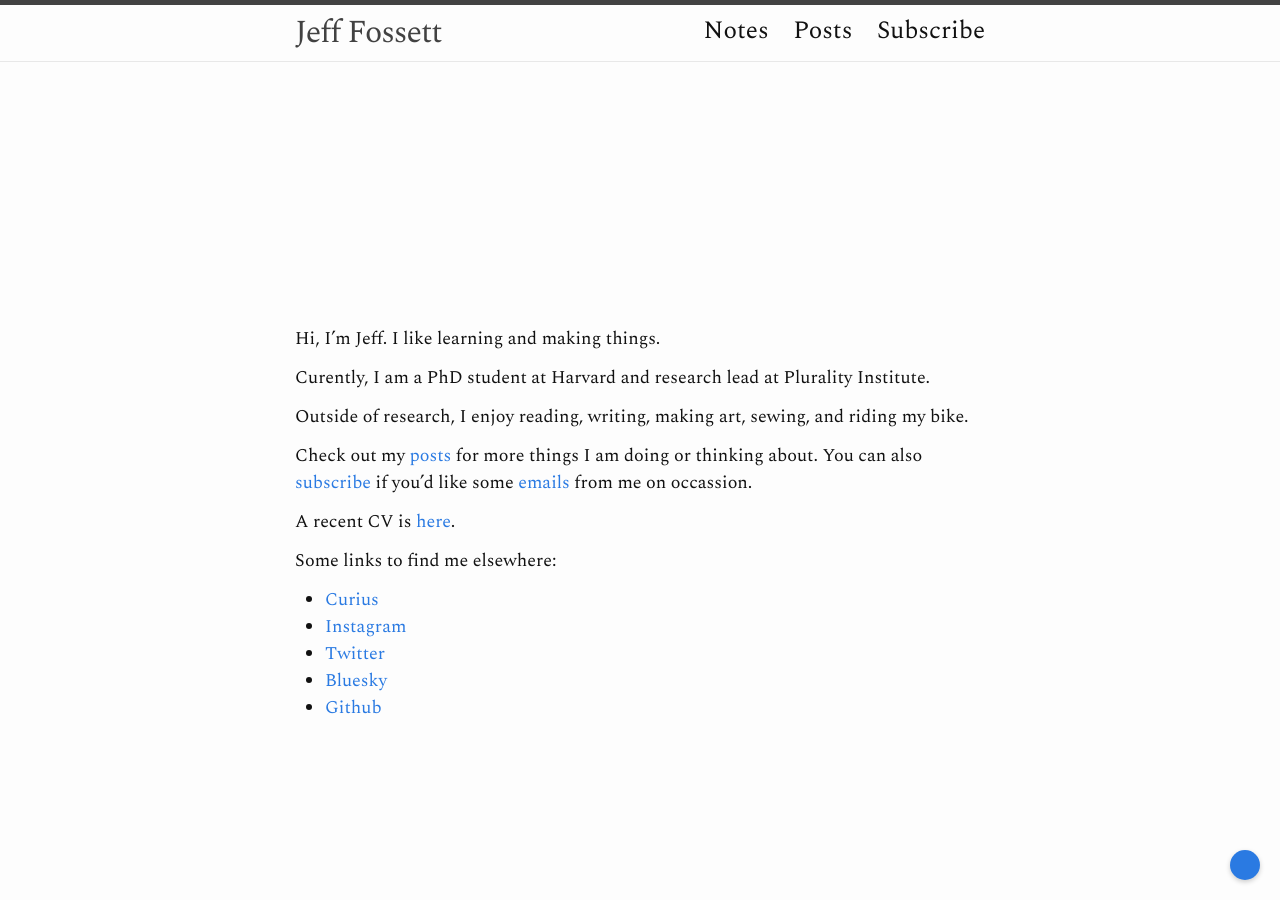
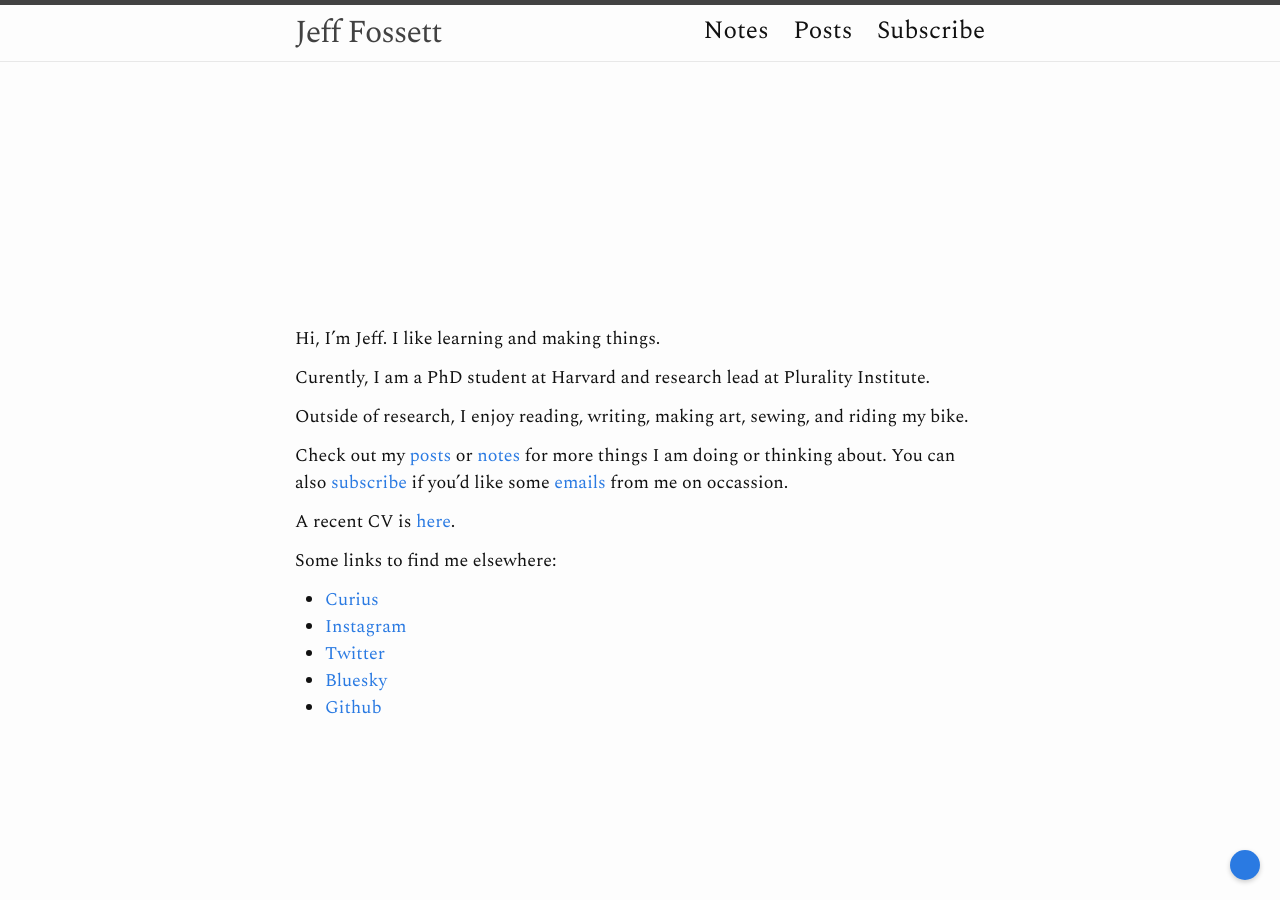
Before and after one commit to Fossj117/fossj117.github.io, a Jekyll site: the page built from index.md, in a window 1280 px wide. Built offline with Jekyll 4.4.1, drawn with Linux system fonts in a browser that asks for light colours; nearby versions of some CDN libraries.

Commit message:
add index

```diff
--- a/index.md
+++ b/index.md
@@ -16,10 +16,9 @@ Curently, I am a PhD student at Harvard and research lead at Plurality Institute
 
 Outside of research, I enjoy reading, writing, making art, sewing, and riding my bike.
 
-Check out my [posts](https://jeffreyfossett.com/posts/) for more things I am doing or thinking about. You can also [subscribe](https://jeffreyfossett.com/subscribe/) if you'd like some [emails](https://jeffreyfossett.com/2024/07/10/newsletter-db.html) from me on occassion.
+Check out my [posts](https://jeffreyfossett.com/posts/) or [notes](https://jeffreyfossett.com/notes/) for more things I am doing or thinking about. You can also [subscribe](https://jeffreyfossett.com/subscribe/) if you'd like some [emails](https://jeffreyfossett.com/2024/07/10/newsletter-db.html) from me on occassion.
 
-A recent CV is
-    <a href="/files/Jeffrey_Fossett_CV_2023.pdf">here</a>.
+A recent CV is <a href="/files/Jeffrey_Fossett_CV_2023.pdf">here</a>.
 
 Some links to find me elsewhere:
 * [Curius](https://curius.app/jeff-fossett)
```
